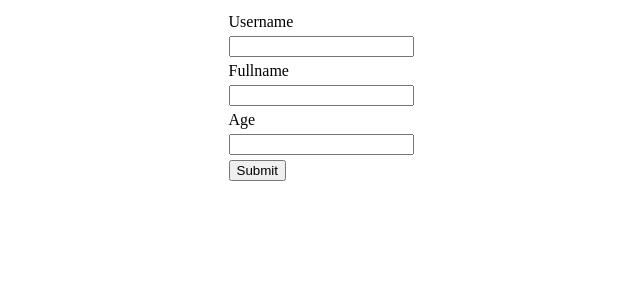
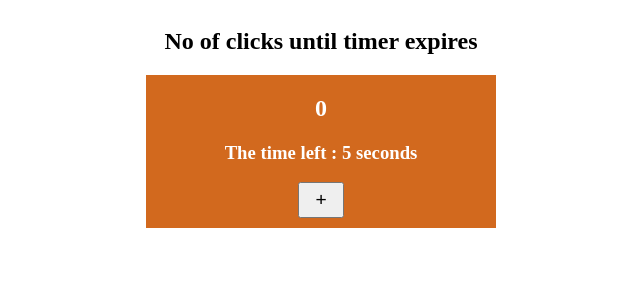
Before and after one commit to Mustafaa4A/react-challanges, a React (Create React App) app: page / in a window 1280 px wide. Shown: the top 300 px of the page, without its empty margins (319-959 px from the left). Built offline with nearby package versions, Linux system fonts and the light colour scheme.

Commit message:
6.Max Count

```diff
--- a/src/App.js
+++ b/src/App.js
@@ -3,9 +3,10 @@ import StopWatch from "./challanges/2.stopwatch";
 import Todo from "./challanges/3.todolist";
 import ProgressBar from "./challanges/4.progress_bar";
 import SubmitFormData from "./challanges/5.submit-form-data";
+import MaxCount from "./challanges/6.max-cout";
 
 const App = () => {
-  return <SubmitFormData />
+  return <MaxCount />
 }
 
 
--- /dev/null
+++ b/src/challanges/6.max-cout.jsx
@@ -0,0 +1,40 @@
+import { useEffect, useRef, useState } from "react";
+import "../styles/6.css";
+
+const MaxCount = () => {
+  const [count, setCount] = useState(0);
+  const [timer, setTimer] = useState(10);
+  const val = useRef(null);
+
+
+  const clear = () => clearInterval(val.current);
+
+  useEffect(() => {
+    val.current = setInterval(() => setTimer(time => time - 1), 1000)
+    return clear;
+  }, [])
+
+  useEffect(() => {
+    if (timer <= 0) {
+      clear();
+    }
+
+  },[timer])
+
+
+  return (
+    <div className="max-container">
+      <h2>No of clicks until timer expires</h2>
+      <div>
+        <h2>{ count }</h2>
+        <h3>The time left : { timer } seconds</h3>
+        {
+          timer > 0 &&
+          <button onClick={()=>setCount(count+1)}>+</button>
+        }
+      </div>
+    </div>
+  )
+}
+
+export default MaxCount;
--- /dev/null
+++ b/src/styles/6.css
@@ -0,0 +1,18 @@
+.max-container{
+  display: flex;
+  flex-direction: column;
+  align-items: center;
+}
+
+.max-container div{
+  width: 350px;
+  background-color: chocolate;
+  color: white;
+  text-align: center;
+  padding-bottom: 10px;
+}
+
+.max-container button{
+  padding: 5px 15px;
+  font-size: 1.2em;
+}
```
